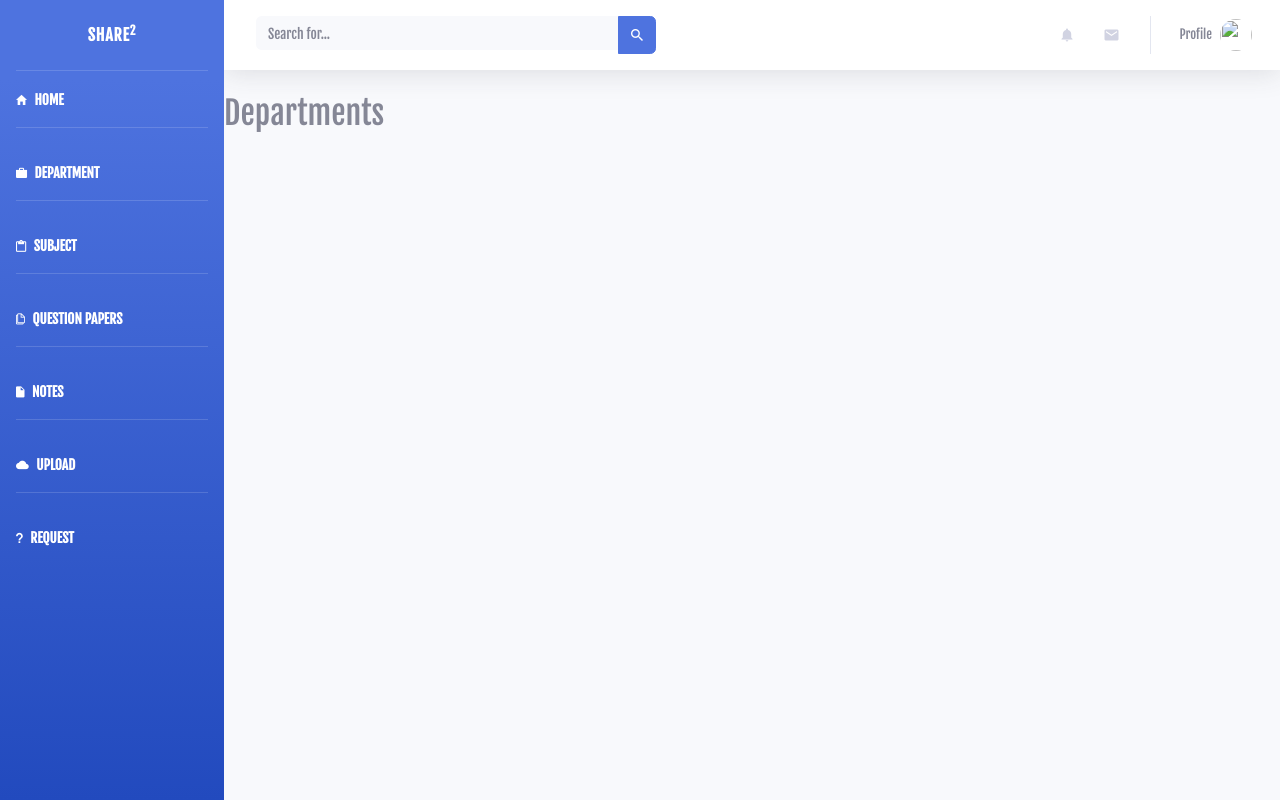
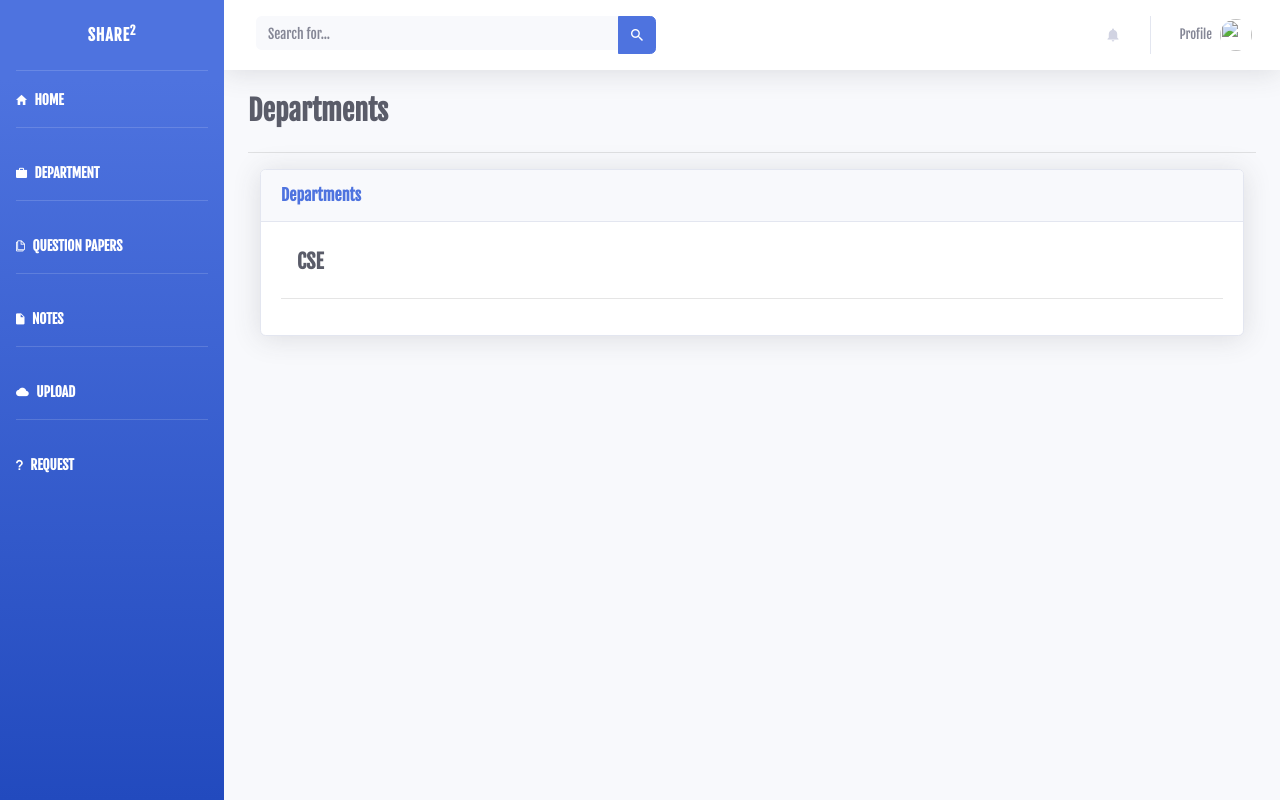
Before and after one commit to OrionDevelopers-OD/SoC-Project1, a Django app: page /departments/ in a window 1280 px wide. Run offline with Django 3.2, Linux system fonts and the light colour scheme; tables that the repository leaves empty hold one stand-in row (values such as "Sample post"); some libraries are stand-ins or nearby versions.

Commit message:
deleted subject file customized other templates

```diff
--- a/SoC_Project1/SoC_Project1/core/views.py
+++ b/SoC_Project1/SoC_Project1/core/views.py
@@ -5,9 +5,6 @@ def home(request):
 
 def department(request):
     return render(request, 'department.html')
-
-def subject(request):
-    return render(request, 'subject.html')
 
 def questionppr(request):
     return render(request, 'questionppr.html')
--- a/SoC_Project1/SoC_Project1/templates/base.html
+++ b/SoC_Project1/SoC_Project1/templates/base.html
@@ -60,16 +60,6 @@
                     <a class="nav-link" href={% url 'department' %}>
                     <i class="icon ion-md-briefcase"></i>
                     <span>DEPARTMENT</span></a>
-                </li>
-
-                <!-- Divider -->
-                <hr class="sidebar-divider">
-
-                <!-- Nav Item - Subject -->
-                <li class="nav-item active">
-                    <a class="nav-link" href={% url 'subject' %}>
-                    <i class="icon ion-md-clipboard"></i>
-                    <span>SUBJECT</span></a>
                 </li>
 
                 <!-- Divider -->
@@ -159,15 +149,6 @@
                             </a>
                           </li>
 
-                          <!-- Nav Item - Messages -->
-                          <li class="nav-item dropdown no-arrow mx-1">
-                            <a class="nav-link dropdown-toggle" href="#" id="messagesDropdown" role="button" data-toggle="dropdown" aria-haspopup="true" aria-expanded="false">
-                              <i class="icon ion-md-mail"></i>
-                              <!-- Counter - Messages -->
-                              <span class="badge badge-danger badge-counter"></span>
-                            </a>
-                          </li>
-
                           <div class="topbar-divider d-none d-sm-block"></div>
 
                           <!-- Nav Item - User Information -->
--- a/SoC_Project1/SoC_Project1/templates/department.html
+++ b/SoC_Project1/SoC_Project1/templates/department.html
@@ -4,6 +4,42 @@
 
 {% load staticfiles %}
 
-<h2>Departments</h2>
+            <!-- Begin Page Content -->
+            <div class="container-fluid">
+
+                <!-- Page Heading -->
+                <div class="d-sm-flex align-items-center justify-content-between mb-4">
+                    <h1 class="h3 mb-0 text-gray-800"><b>Departments</b></h1>
+                </div>
+
+                <!-- Divider -->
+                <hr class="heading-divider">
+
+                <!-- Content Column -->
+                <div class="col-xl-12">
+
+                    <!-- Project Card Example -->
+                    <div class="card shadow mb-4">
+                        <div class="card-header py-3">
+                            <h6 class="m-0 font-weight-bold text-primary">Departments</h6>
+                        </div>
+                        <div class="card-body">
+
+                            <a class="nav-link" href=''>
+                            <div class="h5 mb-0 font-weight-bold text-gray-800">CSE</div>
+                            </a>
+
+                            <!-- Divider -->
+                            <hr class="card-divider">
+
+                            <!-- python code to extend -->
+
+                        </div>
+                    </div>
+
+                </div>
+
+            </div>
+
 
 {% endblock %}
--- a/SoC_Project1/SoC_Project1/urls.py
+++ b/SoC_Project1/SoC_Project1/urls.py
@@ -21,7 +21,6 @@ from SoC_Project1.core import views
 urlpatterns = [
     path('', views.home, name='home'),
     path('departments/', views.department, name="department"),
-    path('subject/', views.subject, name="subject"),
     path('question_papers/', views.questionppr, name="questionppr"),
     path('notes/', views.notes, name="notes"),
     path('upload/', views.upload, name="upload"),
```
Also changed, not shown: SoC_Project1/SoC_Project1/templates/home.html (+41 -2 lines), SoC_Project1/SoC_Project1/templates/notes.html (+14 -1 lines), SoC_Project1/SoC_Project1/templates/questionppr.html (+14 -1 lines), SoC_Project1/SoC_Project1/templates/request.html (+14 -1 lines), SoC_Project1/SoC_Project1/templates/subject.html (deleted, +0 -9 lines), SoC_Project1/SoC_Project1/templates/upload.html (+14 -1 lines).
